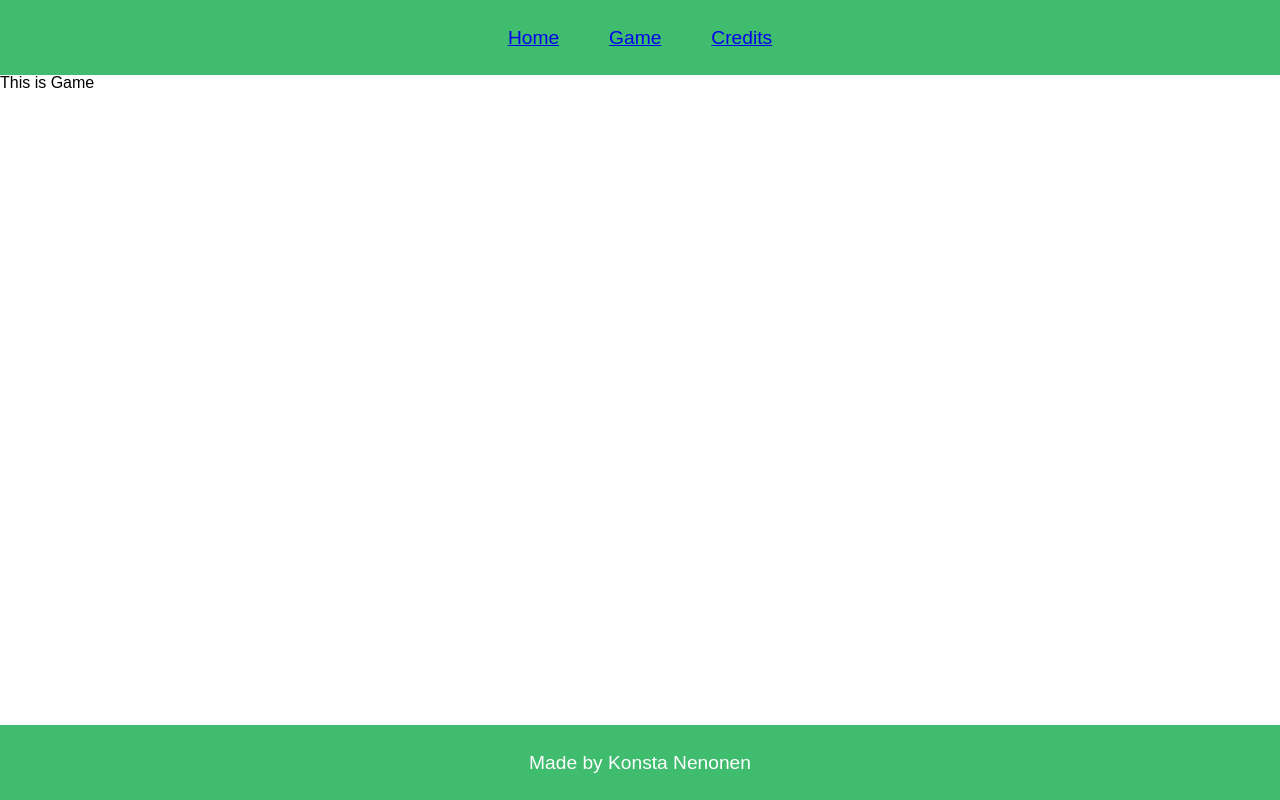
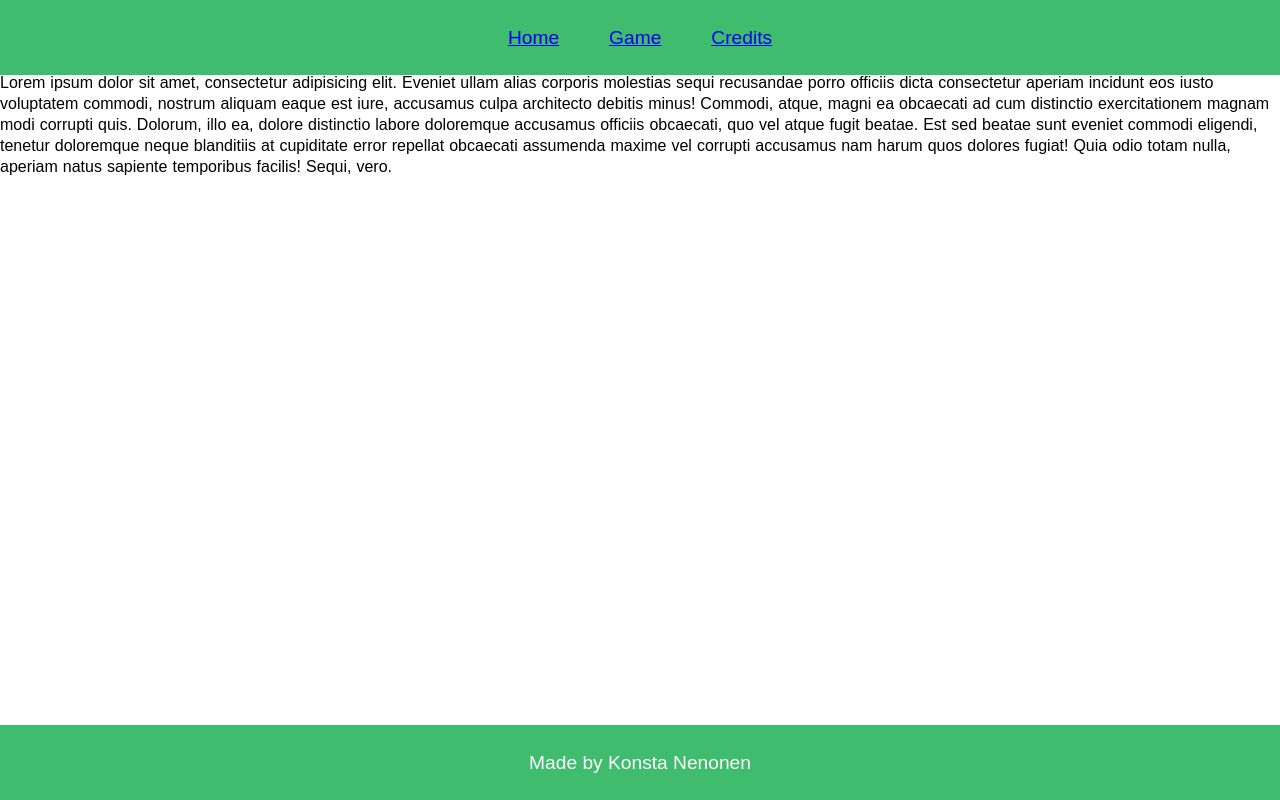
Before and after one commit to Konstanenonen/typing-game, a React (Create React App) app: page /game in a window 1280 px wide. Built offline with nearby package versions, Linux system fonts and the light colour scheme.

Commit message:
Made the game take a text and split it to words and display them in spawns

```diff
--- /dev/null
+++ b/src/routes/game.module.scss
@@ -0,0 +1,7 @@
+@use '../global.scss' as glob;
+
+.wordArea {
+  display: flex;
+  gap: 5px;
+  flex-wrap: wrap;
+}
--- a/src/routes/game.tsx
+++ b/src/routes/game.tsx
@@ -1,7 +1,17 @@
-import React from 'react';
+import React, { useState } from 'react';
+import styles from './game.module.scss';
 
 function Game() {
-  return <div>This is Game</div>;
+  // eslint-disable-next-line no-unused-vars
+  const [text, setText] = useState(
+    'Lorem ipsum dolor sit amet, consectetur adipisicing elit. Eveniet ullam alias corporis molestias sequi recusandae porro officiis dicta consectetur aperiam incidunt eos iusto voluptatem commodi, nostrum aliquam eaque est iure, accusamus culpa architecto debitis minus! Commodi, atque, magni ea obcaecati ad cum distinctio exercitationem magnam modi corrupti quis. Dolorum, illo ea, dolore distinctio labore doloremque accusamus officiis obcaecati, quo vel atque fugit beatae. Est sed beatae sunt eveniet commodi eligendi, tenetur doloremque neque blanditiis at cupiditate error repellat obcaecati assumenda maxime vel corrupti accusamus nam harum quos dolores fugiat! Quia odio totam nulla, aperiam natus sapiente temporibus facilis! Sequi, vero.'
+  );
+  const wordElements = text.split(' ').map((word) => <span>{word}</span>);
+  return (
+    <div>
+      <p className={styles.wordArea}>{wordElements}</p>
+    </div>
+  );
 }
 
 export default Game;
```
